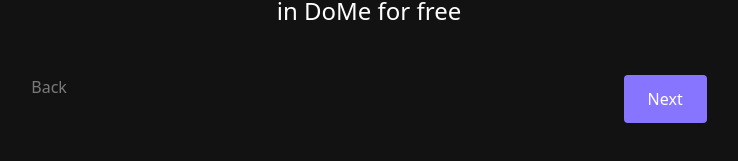
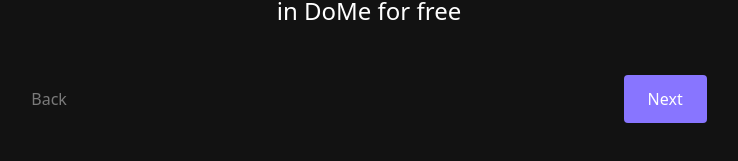
Before and after one commit to hadienzz/todo-next, a Next.js app: page / in a window 1280 px wide. Shown: the part 481-642 px from the top of the page, without its empty margins (271-1009 px from the left). Built offline with nearby package versions, Linux system fonts and the light colour scheme.

Commit message:
feat(update): add loginpage, fix buttonslider

```diff
--- a/components/carousel/Carousel.jsx
+++ /dev/null
@@ -1,11 +0,0 @@
-const Carousel = ({ children: slides }) => {
-    return (
-        <>
-            <div className="overflow-hidden w-full flex">
-                <div className="flex">{slides}</div>
-            </div>
-        </>
-    )
-}
-
-export default Carousel
--- /dev/null
+++ b/src/app/login/page.jsx
@@ -0,0 +1,10 @@
+const LoginPage = () => {
+    return (
+        <div className=" bg-[#121212] h-screen flex items-center text-center flex-col">
+            <h1 className="text-[#FFF] text-[32px] font-bold ">Welcome UpTodo</h1>
+            <p className="text-dark max-w-[287px]">Please login to your account or create new account to continue</p>
+        </div>
+    )
+}
+
+export default LoginPage
--- a/src/app/page.jsx
+++ b/src/app/page.jsx
@@ -1,44 +1,48 @@
 'use client'
 
-import { Swiper, SwiperSlide, useSwiper, useSwiperSlide } from 'swiper/react';
+import { Swiper, SwiperSlide, useSwiper, } from 'swiper/react';
 import 'swiper/css';
+import { Pagination } from 'swiper/modules'; // Perbaiki di sini
 import Card from '../../components/UI/Card';
 import { CONTENTS } from '../../data';
-import { useRef } from 'react';
+import { useEffect, useRef, useState } from 'react';
+import { useRouter } from 'next/navigation';
 
+const Home = () => {
+  const router = useRouter()
+  const [slideIsEnd, setSlideIsEnd] = useState(false)
 
-const SwiperButtonNext = ({ children }) => {
+  const SwiperButtonPrev = () => {
     const swiper = useSwiper()
     return (
-    <button onClick={() => swiper.slideNext()} className='px-6 py-3 bg-[#8875FF] rounded-[4px]' >{children}</button>
+      <button onClick={() => swiper.slidePrev()} className='text-button'>Back</button>
     )
   }
 
-const SwiperButtonPrev = ({ children }) => {
+  const SwiperButtonNext = () => {
     const swiper = useSwiper()
     return (
-    <button onClick={() => swiper.slidePrev()} className='text-button'>{children}</button>
+      <button onClick={() => slideIsEnd ? router.push('/login') : swiper.slideNext()} className='px-6 py-3 bg-[#8875FF] rounded-[4px]'>{!slideIsEnd ? 'Next' : 'Get Started'}</button>
     )
   }
-
-const Home = () => {
 
   return (
     <>
       <main className='h-screen bg-[#121212] px-6 text-[white] pt-4'>
-        <Swiper >
-          {CONTENTS.map((content) => <SwiperSlide key={content.id}><Card {...content} /></SwiperSlide>)}
+        <Swiper onSlideChange={(swiper) => setSlideIsEnd(swiper.isEnd)} >
+          {CONTENTS.map((content) => (
+            <SwiperSlide key={content.id} pagination={{ clickable: true }}>
+              <Card {...content} />
+
+            </SwiperSlide>))}
 
           <div className='flex justify-between md:justify-around md:pt-12 pt-[107px]'>
-            <div>
-              <SwiperButtonPrev>Back</SwiperButtonPrev>
+            <SwiperButtonPrev />
+            <SwiperButtonNext />
           </div>
-            <div>
-              <SwiperButtonNext>Next</SwiperButtonNext>
-            </div>
-          </div>
+
         </Swiper>
-      </main>
+      </main >
 
     </>
   );
--- a/tailwind.config.mjs
+++ b/tailwind.config.mjs
@@ -9,6 +9,7 @@
     extend: {},
     colors: {
       button: "rgba(255, 255, 255, 0.44)",
+      dark: "rgba(255, 255, 255, 0.67)",
     },
   },
   plugins: [],
```
Lines whose indentation alone changed are shown as unchanged.
